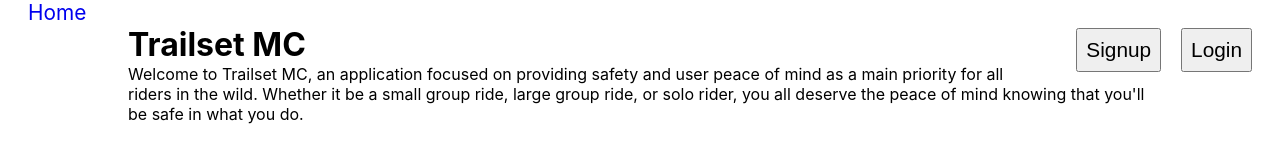
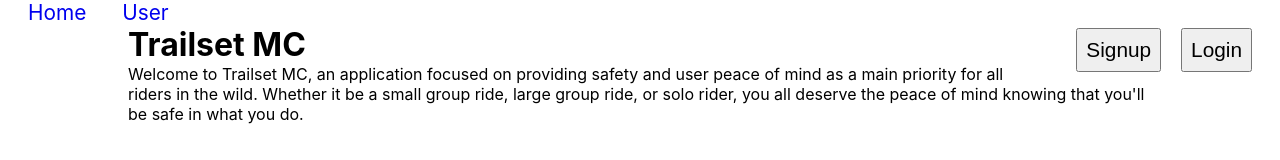
Before and after one commit to FonzMP/trailsetmc-node, a React (Create React App) app in the folder web/: page / in a window 1280 px wide. Shown: the top 160 px of the page. Built offline with nearby package versions, Linux system fonts and the light colour scheme; no server answers.

Commit message:
added link to user page for easier navigation during setup

```diff
--- a/web/src/components/Navigation/Navbar.js
+++ b/web/src/components/Navigation/Navbar.js
@@ -9,6 +9,9 @@ class Navbar extends Component {
         <Link className="nav-link" to="/">
           Home
         </Link>
+        <Link className="nav-link" to="/user">
+          User
+        </Link>
       </div>
     );
   }
```
